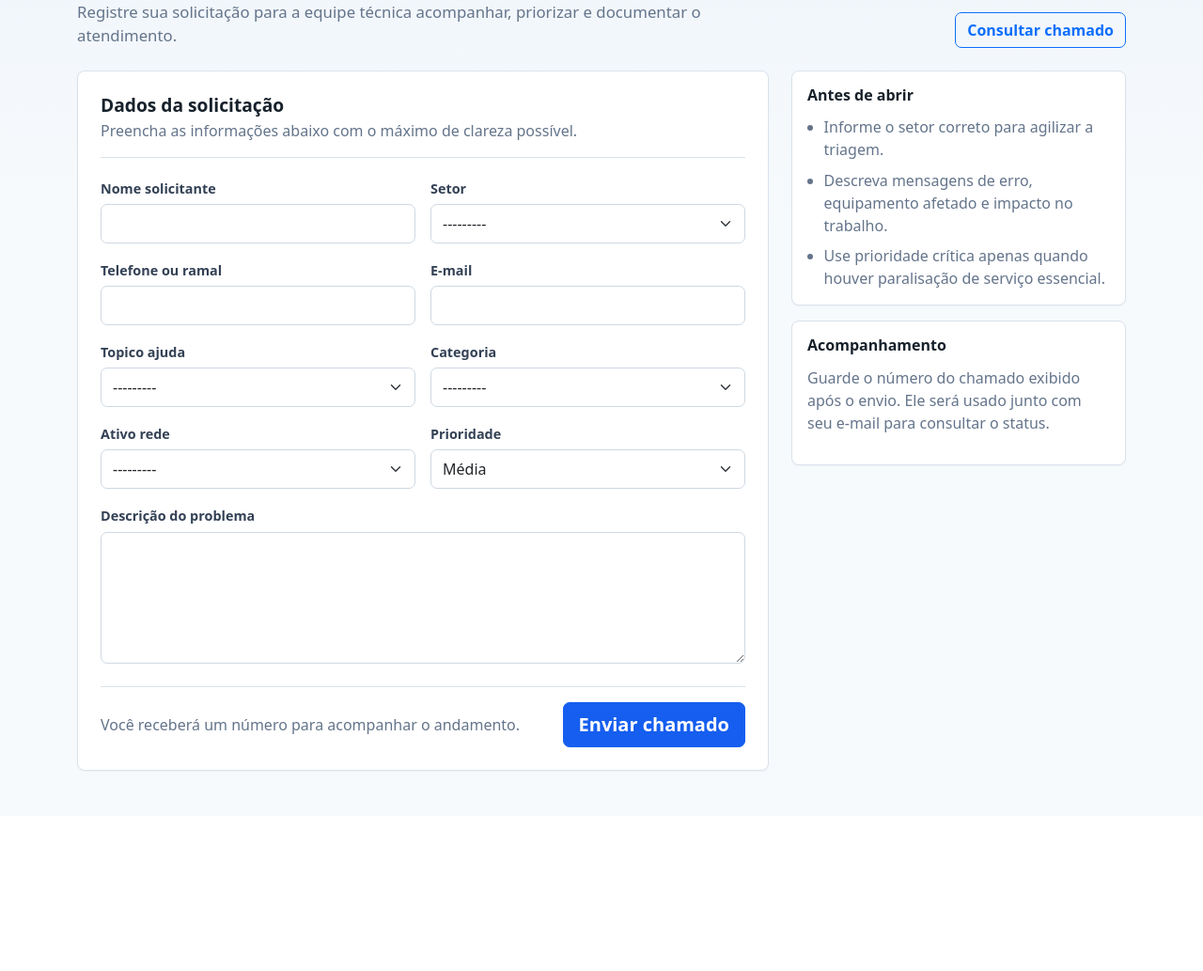
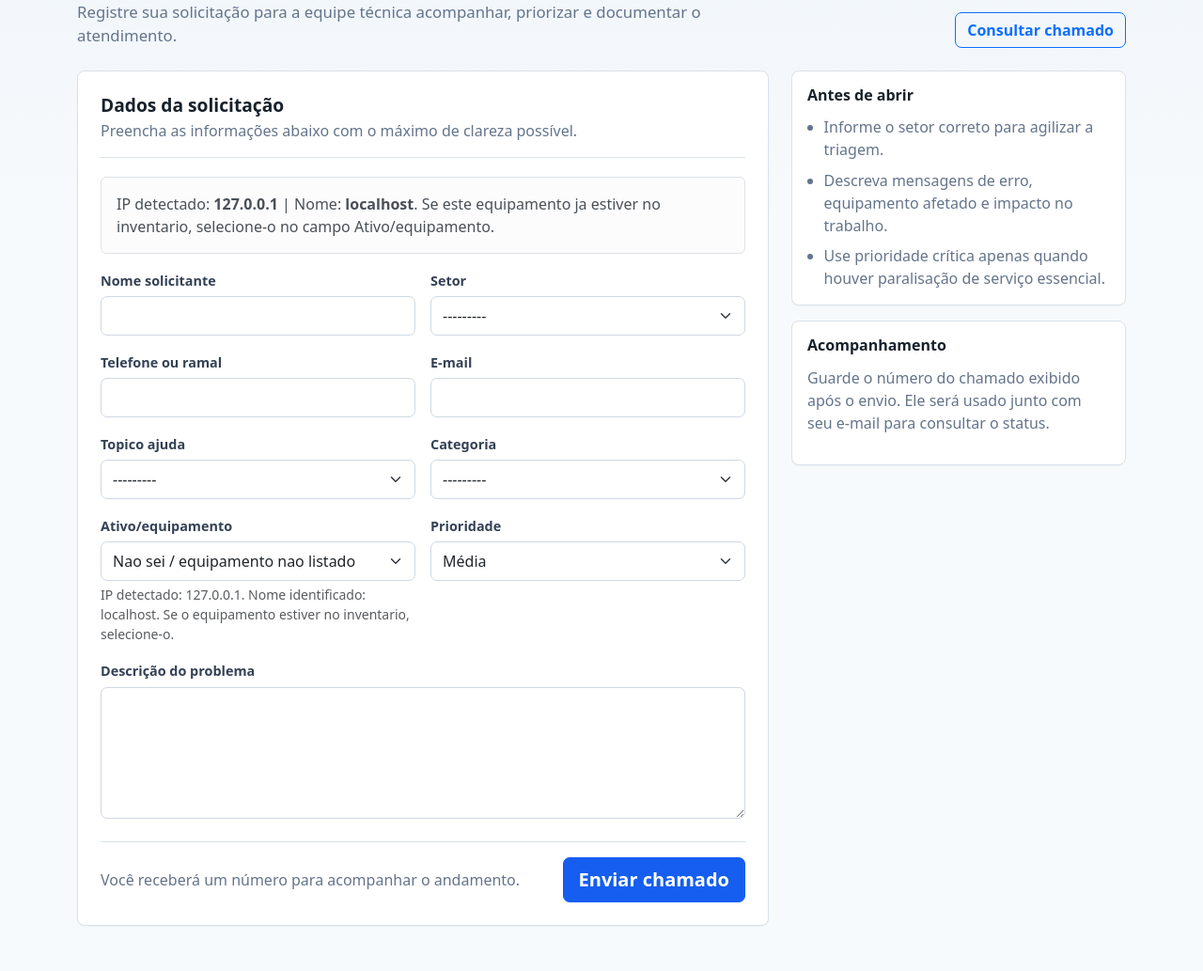
Before and after one commit to mcetrangolo/sistema_chamados, a Django app: page / in a window 1280 px wide. Shown: the part 183-1216 px from the top of the page at 94% size. Before the commit the page ends 1004 px from the top, so only its background shows below. Run offline with Django 5.2, Linux system fonts and the light colour scheme; data comes from the database, SQL or seed files in the repository; data that the repository does not hold is empty.

Commit message:
Detectar ativo no portal de chamados

```diff
--- a/chamados/forms.py
+++ b/chamados/forms.py
@@ -70,6 +70,36 @@ class ChamadoForm(BootstrapFormMixin, forms.ModelForm):
 
 class PortalChamadoForm(ChamadoForm):
     email = forms.EmailField(label="E-mail")
+
+    def __init__(
+        self,
+        *args,
+        ativo_detectado=None,
+        ip_cliente="",
+        hostname_cliente="",
+        **kwargs,
+    ):
+        super().__init__(*args, **kwargs)
+        campo_ativo = self.fields.get("ativo_rede")
+        if not campo_ativo:
+            return
+
+        campo_ativo.label = "Ativo/equipamento"
+        campo_ativo.required = False
+        campo_ativo.empty_label = "Nao sei / equipamento nao listado"
+
+        if ativo_detectado:
+            self.initial.setdefault("ativo_rede", ativo_detectado.pk)
+            campo_ativo.help_text = (
+                f"Detectado automaticamente pela rede: {ativo_detectado}. "
+                "Voce pode alterar se o equipamento estiver incorreto."
+            )
+        elif ip_cliente:
+            partes = [f"IP detectado: {ip_cliente}."]
+            if hostname_cliente:
+                partes.append(f"Nome identificado: {hostname_cliente}.")
+            partes.append("Se o equipamento estiver no inventario, selecione-o.")
+            campo_ativo.help_text = " ".join(partes)
 
 
 class AtualizacaoChamadoForm(BootstrapFormMixin, forms.ModelForm):
--- a/chamados/views.py
+++ b/chamados/views.py
@@ -1,4 +1,5 @@
 from html import escape
+import socket
 
 from django.contrib import messages
 from django.core.mail import send_mail
@@ -52,18 +53,97 @@ from .models import (
 )
 
 
+def obter_ip_cliente(request):
+    encaminhado = request.META.get("HTTP_X_FORWARDED_FOR", "")
+    if encaminhado:
+        return encaminhado.split(",")[0].strip()
+    return request.META.get("REMOTE_ADDR", "")
+
+
+def resolver_hostname_cliente(ip_cliente):
+    if not ip_cliente:
+        return ""
+    try:
+        return socket.gethostbyaddr(ip_cliente)[0]
+    except (socket.herror, socket.gaierror, OSError):
+        return ""
+
+
+def detectar_ativo_cliente(request):
+    from inventario.models import AtivoRede
+
+    ip_cliente = obter_ip_cliente(request)
+    hostname_cliente = resolver_hostname_cliente(ip_cliente)
+    ativo = None
+
+    if ip_cliente:
+        ativo = AtivoRede.objects.filter(ip=ip_cliente).first()
+
+    if not ativo and hostname_cliente:
+        hostname_curto = hostname_cliente.split(".")[0]
+        ativo = (
+            AtivoRede.objects.filter(
+                Q(hostname__iexact=hostname_cliente)
+                | Q(nome__iexact=hostname_cliente)
+                | Q(hostname__iexact=hostname_curto)
+                | Q(nome__iexact=hostname_curto)
+            )
+            .order_by("nome")
+            .first()
+        )
+
+    return ativo, ip_cliente, hostname_cliente
+
+
 class PortalChamadoCreateView(CreateView):
     model = Chamado
     form_class = PortalChamadoForm
     template_name = "chamados/public/abrir_chamado.html"
     success_url = reverse_lazy("chamados:portal_consultar")
 
+    def dispatch(self, request, *args, **kwargs):
+        (
+            self.ativo_detectado,
+            self.ip_cliente,
+            self.hostname_cliente,
+        ) = detectar_ativo_cliente(request)
+        return super().dispatch(request, *args, **kwargs)
+
+    def get_initial(self):
+        initial = super().get_initial()
+        if self.ativo_detectado:
+            initial["ativo_rede"] = self.ativo_detectado.pk
+        return initial
+
+    def get_form_kwargs(self):
+        kwargs = super().get_form_kwargs()
+        kwargs.update(
+            {
+                "ativo_detectado": self.ativo_detectado,
+                "ip_cliente": self.ip_cliente,
+                "hostname_cliente": self.hostname_cliente,
+            }
+        )
+        return kwargs
+
+    def get_context_data(self, **kwargs):
+        context = super().get_context_data(**kwargs)
+        context["ativo_detectado"] = self.ativo_detectado
+        context["ip_cliente"] = self.ip_cliente
+        context["hostname_cliente"] = self.hostname_cliente
+        return context
+
     def form_valid(self, form):
+        if self.ativo_detectado and not form.instance.ativo_rede_id:
+            form.instance.ativo_rede = self.ativo_detectado
         response = super().form_valid(form)
+        comentario = "Chamado aberto pelo portal."
+        if self.ativo_detectado:
+            comentario += f" Ativo detectado automaticamente: {self.ativo_detectado}."
         HistoricoChamado.objects.create(
             chamado=self.object,
             status=self.object.status,
-            comentario="Chamado aberto pelo portal.",
+            comentario=comentario,
         )
         messages.success(
             self.request,
--- a/templates/chamados/public/abrir_chamado.html
+++ b/templates/chamados/public/abrir_chamado.html
@@ -23,6 +23,17 @@
       </div>
       <form method="post" class="professional-form">
         {% csrf_token %}
+        {% if ativo_detectado %}
+          <div class="alert alert-info">
+            Equipamento detectado pela rede: <strong>{{ ativo_detectado }}</strong>.
+            Confira o campo Ativo/equipamento antes de enviar.
+          </div>
+        {% elif ip_cliente %}
+          <div class="alert alert-light border">
+            IP detectado: <strong>{{ ip_cliente }}</strong>{% if hostname_cliente %} | Nome: <strong>{{ hostname_cliente }}</strong>{% endif %}.
+            Se este equipamento ja estiver no inventario, selecione-o no campo Ativo/equipamento.
+          </div>
+        {% endif %}
         <div class="row g-3">
           {% for field in form %}
             <div class="{% if field.name == 'descricao' %}col-12{% else %}col-md-6{% endif %}">
```
